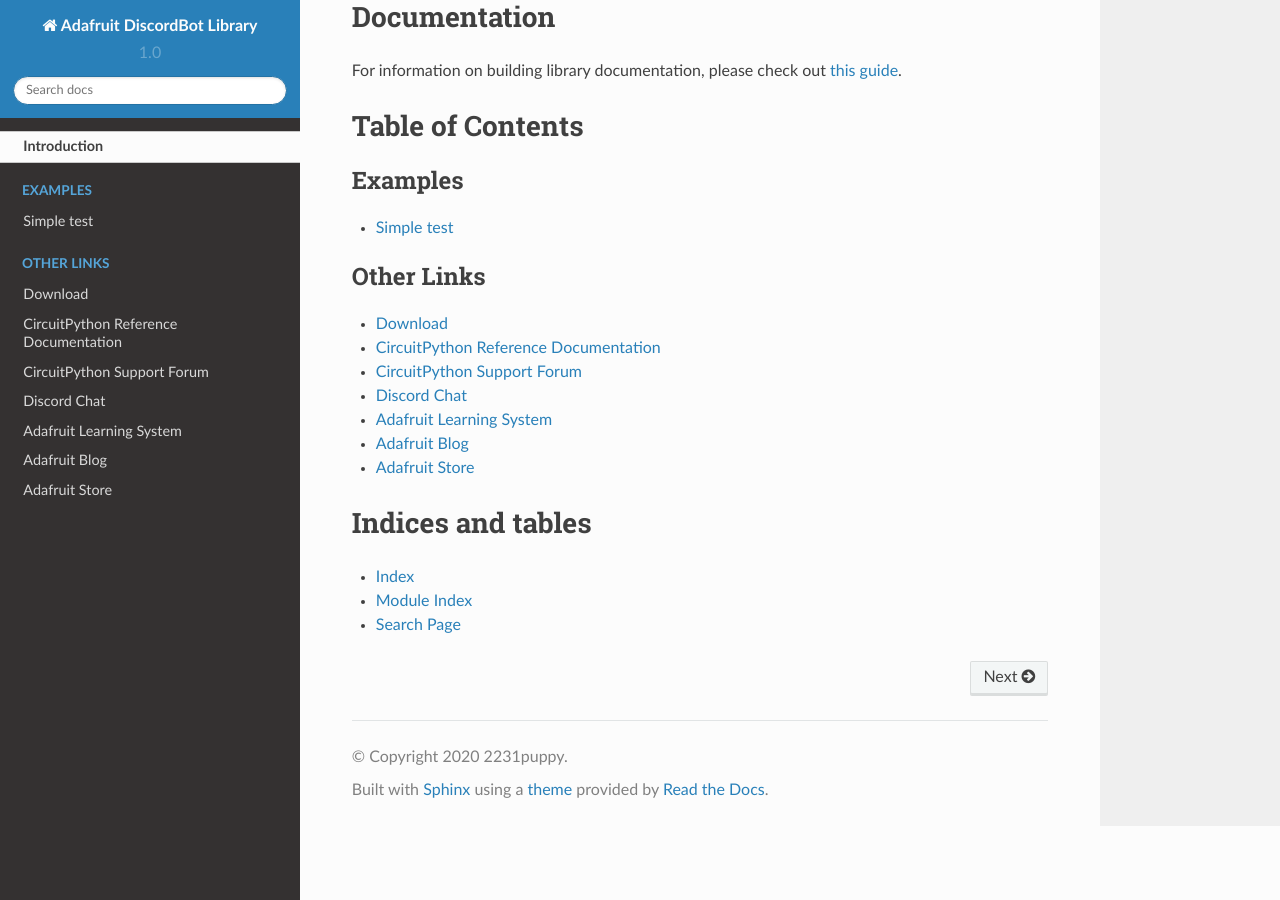
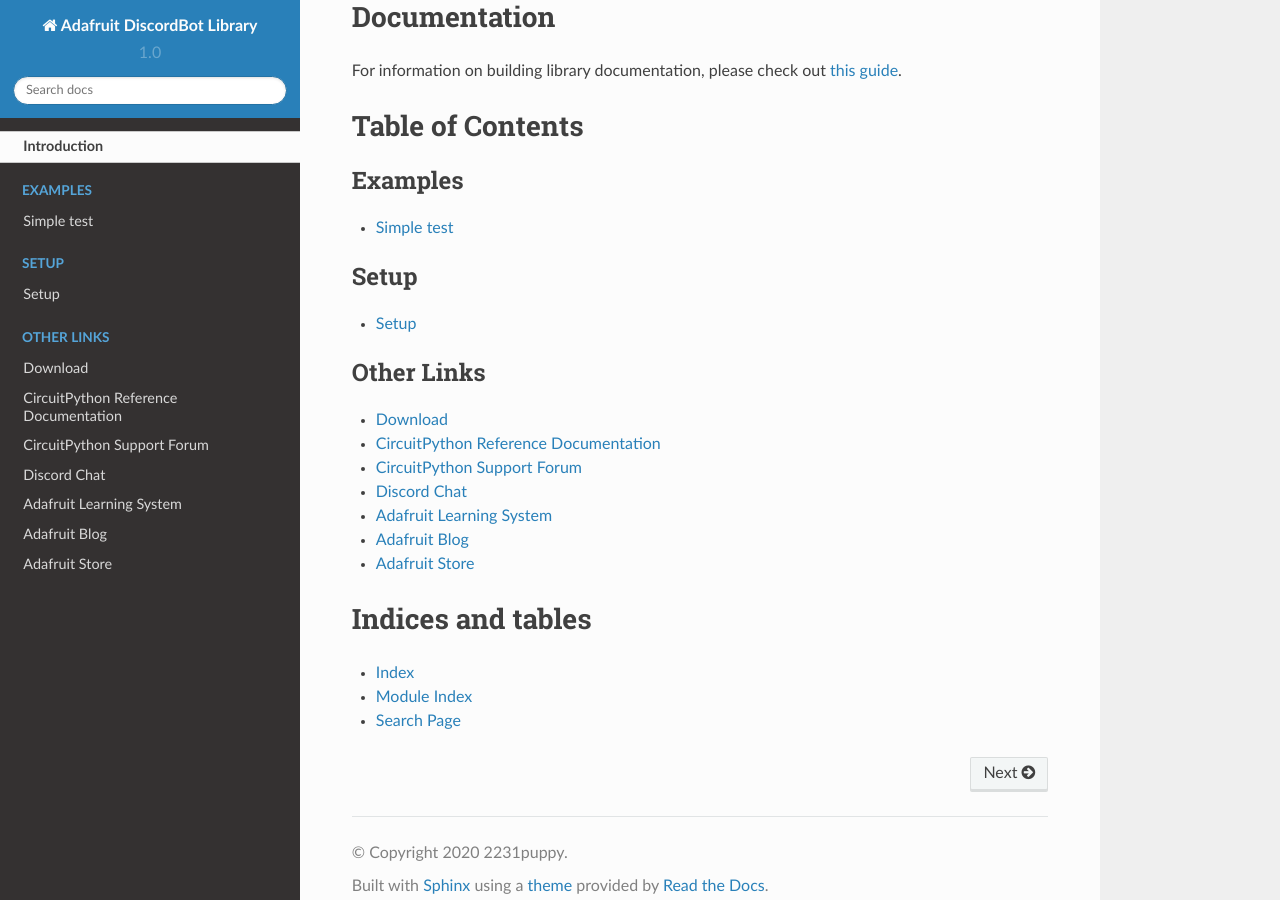
Before and after one commit to MichaByte/CircuitPython_DiscordBot, a Sphinx documentation site: the page built from docs/index.rst, in a window 1280 px wide and 900 px high, scrolled down 1348 px. Built offline with Sphinx 7.4.7 and the Read the Docs theme 2.0.0, drawn with Linux system fonts in a browser that asks for light colours.

Commit message:
Working on setup docs, started step 1

```diff
--- a/docs/index.rst
+++ b/docs/index.rst
@@ -21,7 +21,9 @@
     api
 
 .. toctree::
-    :caption: Tutorials
+    :caption: Setup
+
+    setup
 
 .. todo:: Add any Learn guide links here. If there are none, then simply delete this todo and leave
     the toctree above for use later.
--- a/docs/setup.rst
+++ b/docs/setup.rst
@@ -2,3 +2,8 @@
 ------------
 
 How to set up
+
+
+1. Set up a discord bot.
+
+  Go to https://discord.com/developers and make a new application. Type in the name for the bot (This **will** be visible) for the application name.
```
